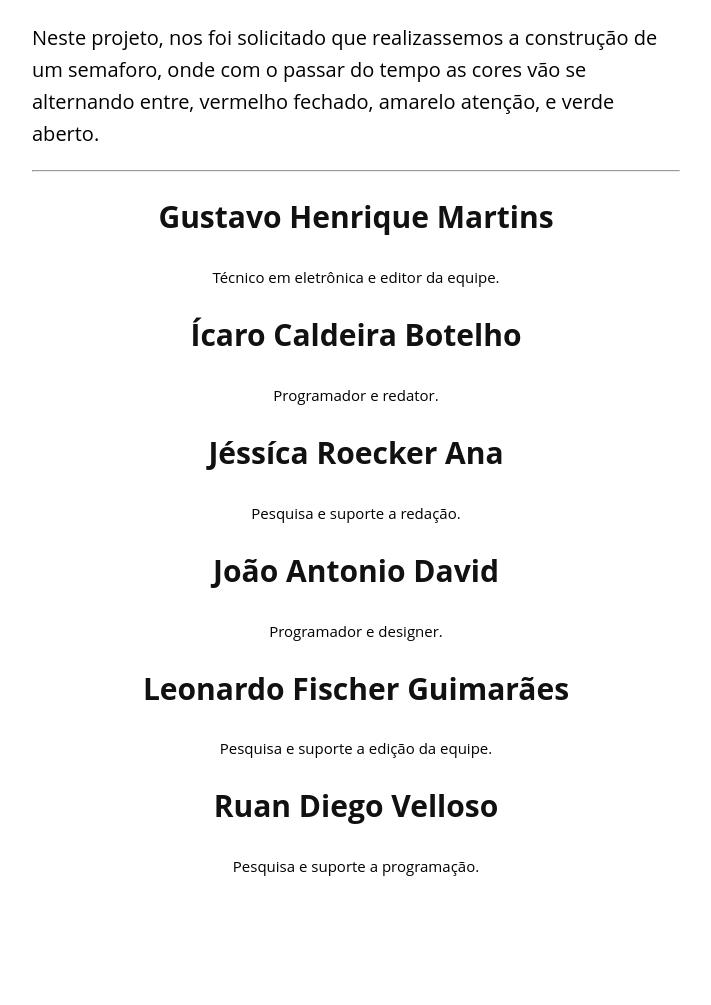
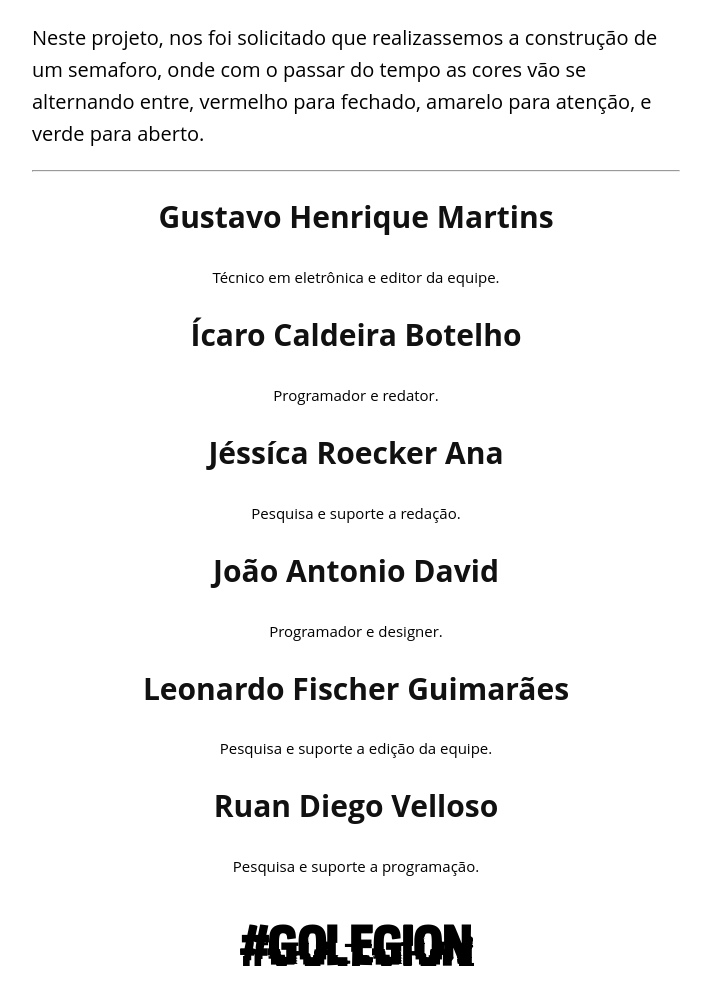
Before and after one commit to joaoadavid/paclegion2, a plain HTML site: page index.html in a window 1280 px wide. Shown: the part 3619-4624 px from the top of the page, without its empty margins (284-995 px from the left). Before the commit the page ends 4527 px from the top, so only its background shows below. Drawn offline with Linux system fonts and the light colour scheme; a script that the page names is missing.

Commit message:
mudanças

```diff
--- a/index.html
+++ b/index.html
@@ -77,8 +77,8 @@
                 marginwidth="0" marginheight="0" scrolling="no"></iframe>
 
                 <p> Neste projeto, nos foi solicitado que realizassemos a construção de um semaforo, onde
-                    com o passar do tempo as cores vão se alternando entre, vermelho fechado, amarelo atenção,
-                    e verde aberto.
+                    com o passar do tempo as cores vão se alternando entre, vermelho para fechado, amarelo para atenção,
+                    e verde para aberto.
                 </p>
                 <hr>
 
@@ -107,6 +107,7 @@
                    <small>
                         Pesquisa e suporte a programação.
                    </small>
+                   <h1 class="lg">#GOLEGION</h1>
                 </div>
 
         </div>
--- a/styles.css
+++ b/styles.css
@@ -101,6 +101,9 @@ figure{
     text-align: center;
 
 }
+.lg {
+    font-family: puma;
+}
 
 @font-face {
     font-family: puma;
```
